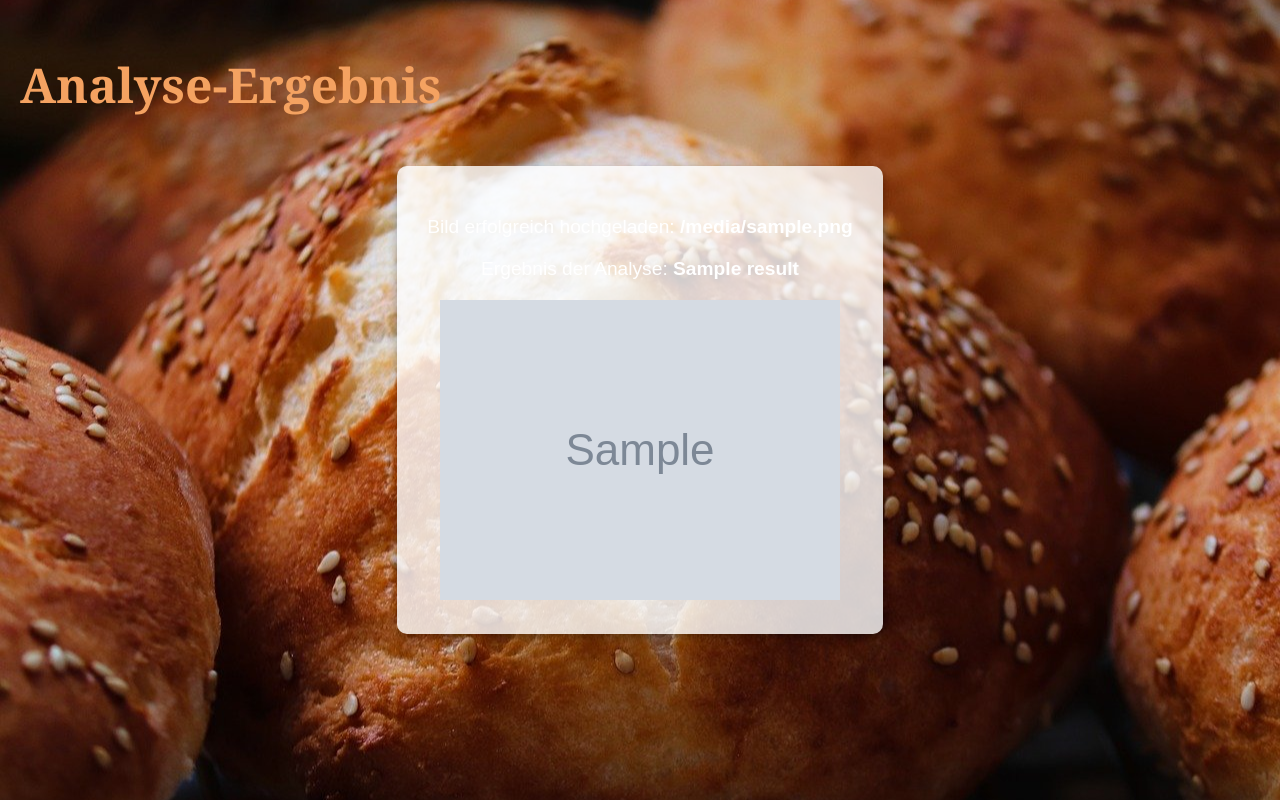
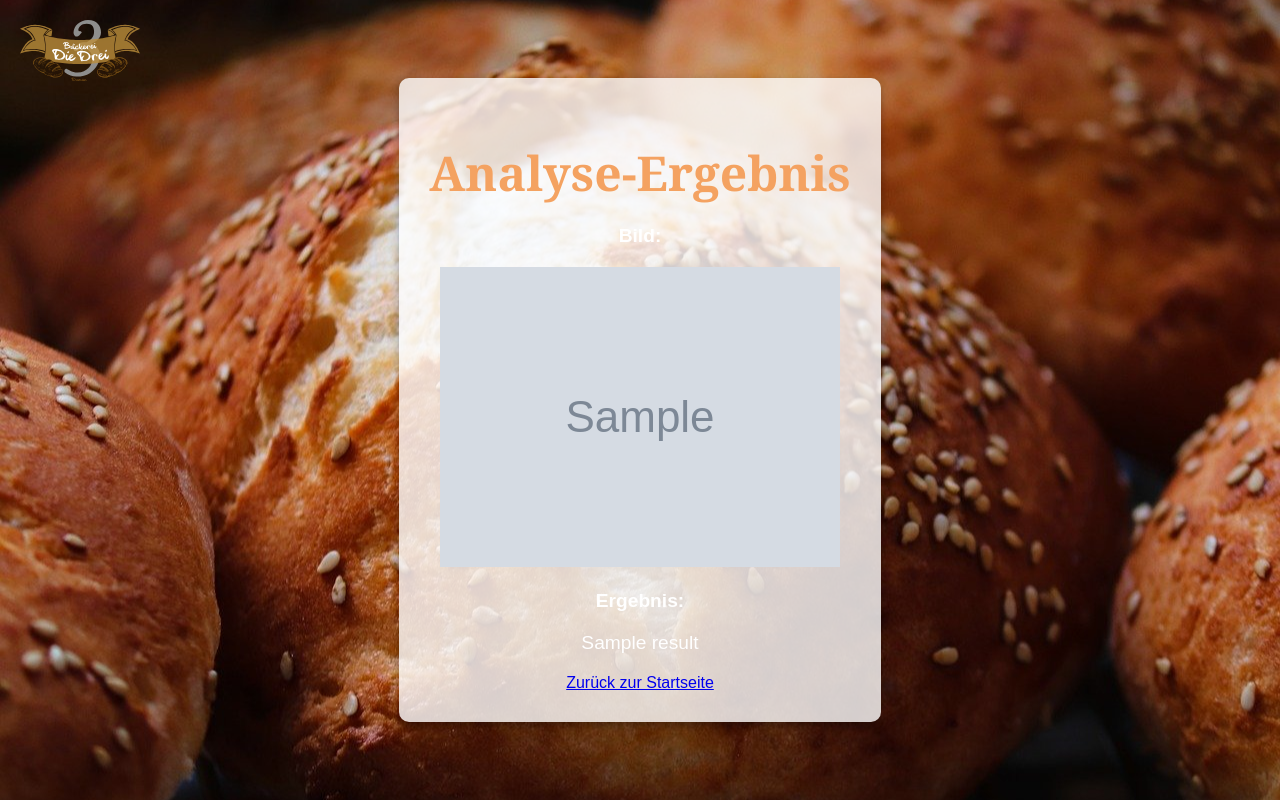
Before and after one commit to AyhamAlk/Broetchen_Erkennung, a Flask app: template templates/result.html in a window 1280 px wide. Run offline with Flask 3, Linux system fonts and the light colour scheme; the template is opened without the code that fills it: most values are stand-ins (such as "Sample title", 1, 10 or a date in 2020); grey boxes marked "Sample" are stand-in pictures.

Commit message:
fixed now

```diff
--- a/templates/result.html
+++ b/templates/result.html
@@ -3,18 +3,21 @@
 <head>
     <meta charset="UTF-8">
     <meta name="viewport" content="width=device-width, initial-scale=1.0">
-    <title>Analyse-Ergebnis</title>
+    <title>Ergebnis</title>
     <link rel="stylesheet" href="{{ url_for('static', filename='css/styles.css') }}">
 </head>
 <body>
     <div class="container">
         <header>
-            <h1>Analyse-Ergebnis</h1>
+            <img src="{{ url_for('static', filename='images/logo.svg') }}" alt="Bäckerei Logo" class="logo">
         </header>
         <div class="content">
-            <p>Bild erfolgreich hochgeladen: <strong>{{ filename }}</strong></p>
-            <p>Ergebnis der Analyse: <strong>{{ result }}</strong></p>
-            <img src="{{ url_for('static', filename='uploads/' + filename) }}" alt="Hochgeladenes Bild">
+            <h1>Analyse-Ergebnis</h1>
+            <p><strong>Bild:</strong></p>
+            <img src="{{ image_url }}" alt="Hochgeladenes Bild" style="max-width: 100%; height: auto;">
+            <p><strong>Ergebnis:</strong></p>
+            <p>{{ result }}</p>
+            <a href="/">Zurück zur Startseite</a>
         </div>
     </div>
 </body>
```
Also changed, not shown: templates/index.html (+4 -4 lines).
